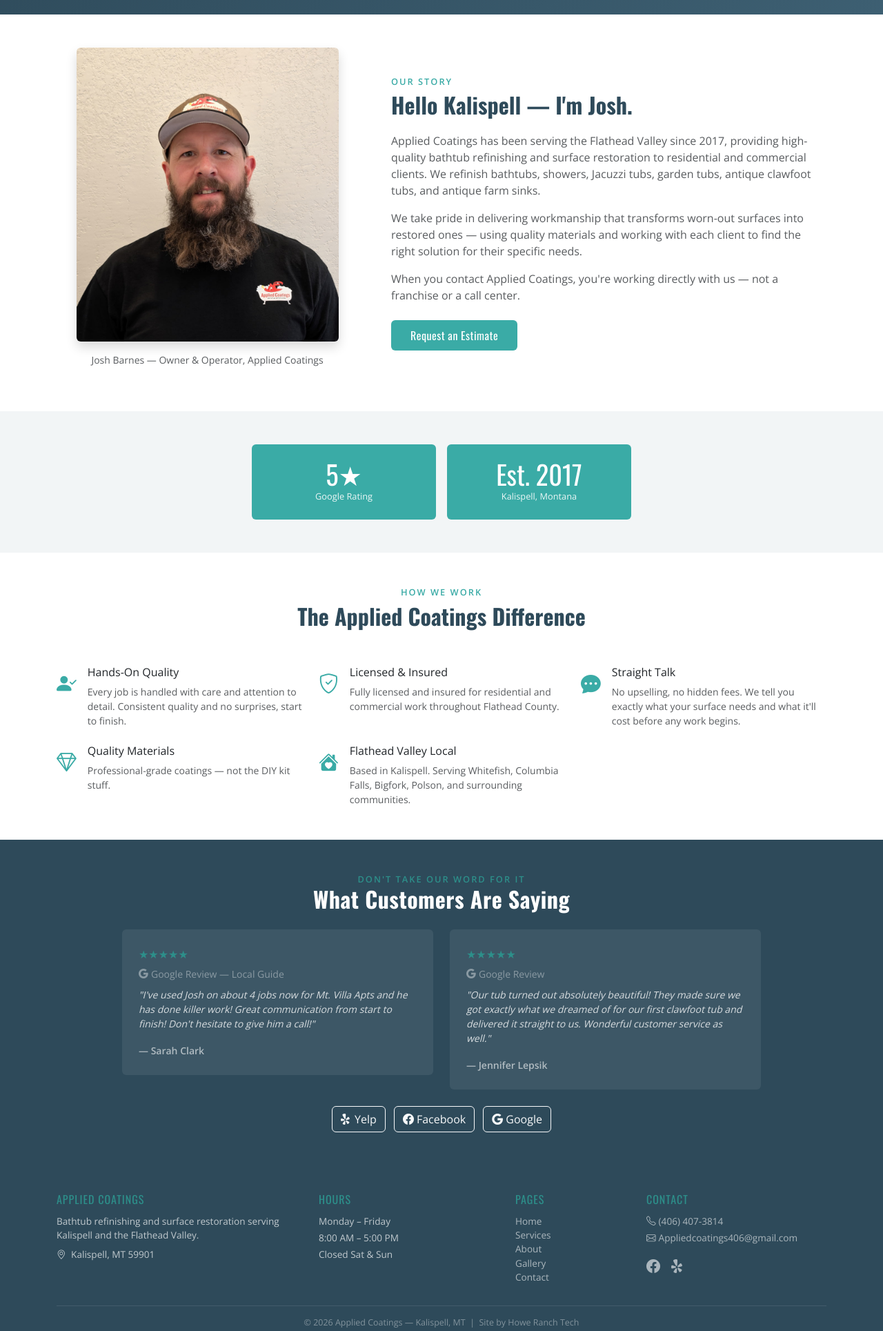
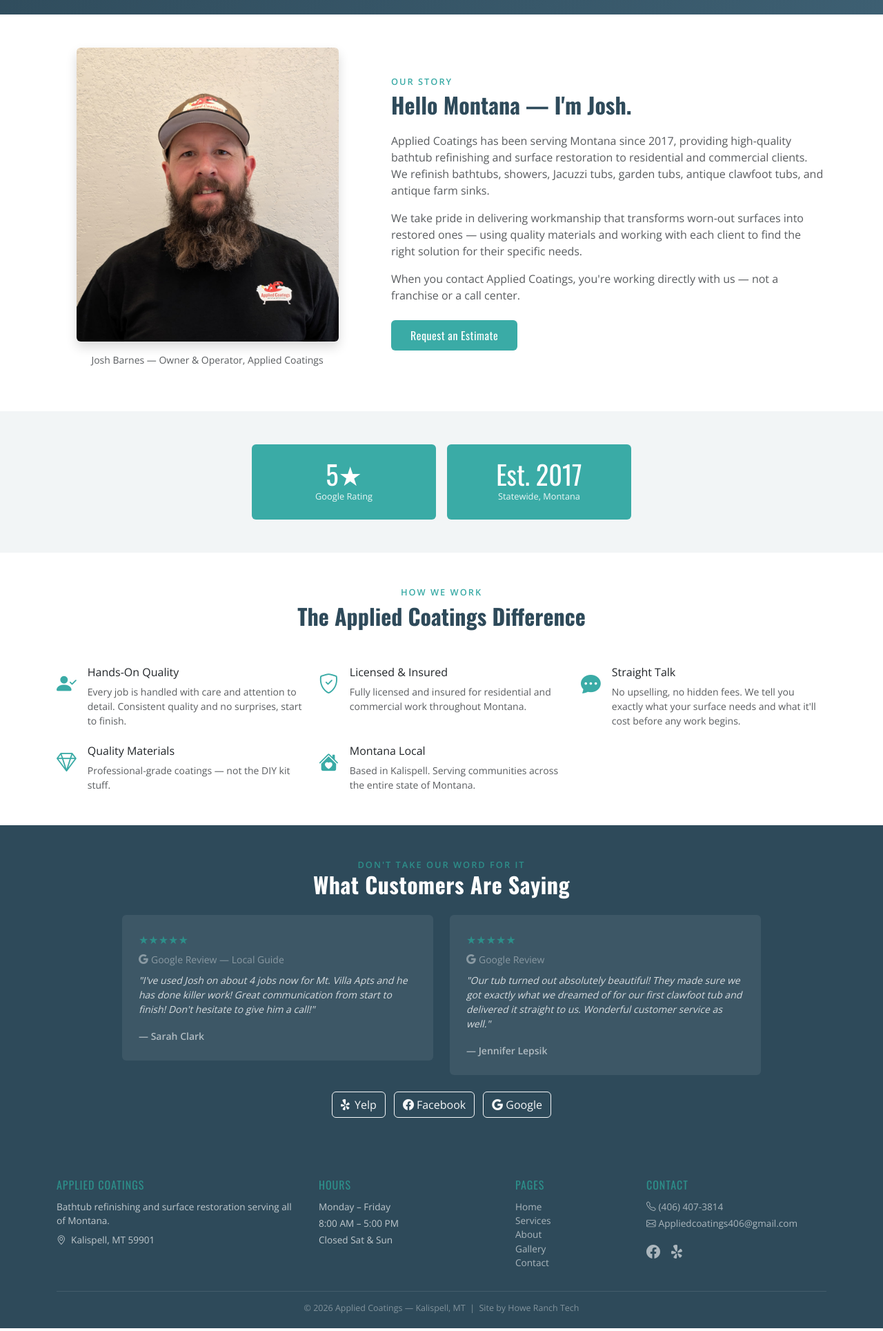
Before and after one commit to Spencer-Howe/appliedcoatings, a plain HTML site: page about.html in a window 1280 px wide. Shown: the part 360-2289 px from the top of the page at 69% size. Drawn offline with nearby package versions, Linux system fonts and the light colour scheme.

Commit message:
formspree

```diff
--- a/about.html
+++ b/about.html
@@ -3,7 +3,7 @@
 <head>
   <meta charset="UTF-8">
   <meta name="viewport" content="width=device-width, initial-scale=1.0">
-  <title>About Josh Barnes — Applied Coatings Kalispell, MT</title>
+  <title>About Josh Barnes — Applied Coatings Montana</title>
   <link href="https://cdn.jsdelivr.net/npm/bootstrap@5.3.2/dist/css/bootstrap.min.css" rel="stylesheet">
   <link href="https://fonts.googleapis.com/css2?family=Oswald:wght@400;600;700&family=Open+Sans:wght@400;600&display=swap" rel="stylesheet">
   <link rel="stylesheet" href="https://cdn.jsdelivr.net/npm/bootstrap-icons@1.11.3/font/bootstrap-icons.min.css">
@@ -90,8 +90,8 @@
       </div>
       <div class="col-lg-7">
         <div class="section-label">Our Story</div>
-        <div class="section-title mb-3">Hello Kalispell — I'm Josh.</div>
-        <p class="text-muted">Applied Coatings has been serving the Flathead Valley since 2017, providing high-quality bathtub refinishing and surface restoration to residential and commercial clients. We refinish bathtubs, showers, Jacuzzi tubs, garden tubs, antique clawfoot tubs, and antique farm sinks.</p>
+        <div class="section-title mb-3">Hello Montana — I'm Josh.</div>
+        <p class="text-muted">Applied Coatings has been serving Montana since 2017, providing high-quality bathtub refinishing and surface restoration to residential and commercial clients. We refinish bathtubs, showers, Jacuzzi tubs, garden tubs, antique clawfoot tubs, and antique farm sinks.</p>
         <p class="text-muted">We take pride in delivering workmanship that transforms worn-out surfaces into restored ones — using quality materials and working with each client to find the right solution for their specific needs.</p>
         <p class="text-muted mb-4">When you contact Applied Coatings, you're working directly with us — not a franchise or a call center.</p>
         <a href="contact.html" class="btn btn-gold">Request an Estimate</a>
@@ -112,7 +112,7 @@
       <div class="col-6 col-md-3">
         <div class="stat-box">
           <div class="num">Est. 2017</div>
-          <div class="lbl">Kalispell, Montana</div>
+          <div class="lbl">Statewide, Montana</div>
         </div>
       </div>
     </div>
@@ -135,7 +135,7 @@
       <div class="col-md-4">
         <div class="d-flex gap-3">
           <i class="value-icon bi bi-shield-check mt-1 flex-shrink-0"></i>
-          <div><h6>Licensed &amp; Insured</h6><p class="small text-muted mb-0">Fully licensed and insured for residential and commercial work throughout Flathead County.</p></div>
+          <div><h6>Licensed &amp; Insured</h6><p class="small text-muted mb-0">Fully licensed and insured for residential and commercial work throughout Montana.</p></div>
         </div>
       </div>
       <div class="col-md-4">
@@ -153,7 +153,7 @@
       <div class="col-md-4">
         <div class="d-flex gap-3">
           <i class="value-icon bi bi-house-heart-fill mt-1 flex-shrink-0"></i>
-          <div><h6>Flathead Valley Local</h6><p class="small text-muted mb-0">Based in Kalispell. Serving Whitefish, Columbia Falls, Bigfork, Polson, and surrounding communities.</p></div>
+          <div><h6>Montana Local</h6><p class="small text-muted mb-0">Based in Kalispell. Serving communities across the entire state of Montana.</p></div>
         </div>
       </div>
     </div>
@@ -195,7 +195,7 @@
     <div class="row g-4">
       <div class="col-md-4">
         <h6>Applied Coatings</h6>
-        <p class="mb-2">Bathtub refinishing and surface restoration serving Kalispell and the Flathead Valley.</p>
+        <p class="mb-2">Bathtub refinishing and surface restoration serving all of Montana.</p>
         <p class="mb-0"><i class="bi bi-geo-alt me-1"></i> Kalispell, MT 59901</p>
       </div>
       <div class="col-md-3">
```
Also changed, not shown: contact.html (+3 -3 lines), gallery.html (+3 -3 lines), index.html (+6 -6 lines), services.html (+3 -3 lines).
